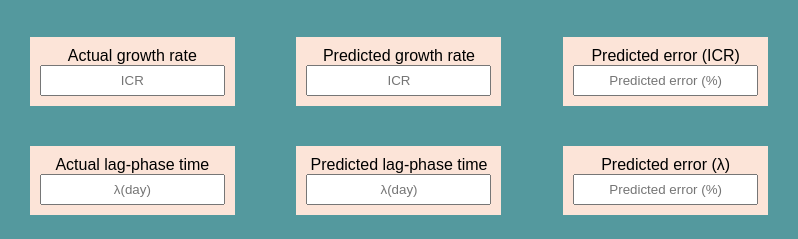
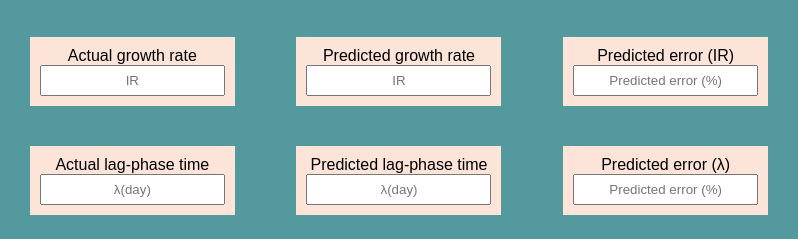
Before and after one commit to gjy111-seu/GUI-for-ML-in-AD, a plain HTML site: page index.html in a window 1280 px wide. Shown: the part 542-781 px from the top of the page, 241-1039 px from the left. Drawn offline with nearby package versions, Linux system fonts and the light colour scheme.

Commit message:
Update and rename GUI.html to index.html

```diff
--- a/GUI.html
+++ b/index.html
@@ -170,7 +170,7 @@
 const vm = new Vue({
   el: '#app',
   data: {
-    inputs: new Array(23).join('.').split('.'), // 创建23个空字符串元素的数组,
+    inputs: new Array(23).join('.').split('.'), //
     instr: ['','Specific surface area (m2/g)',
           'Average pore diameter (nm)','pH (Biochar)','Electricity conductivity (uS/cm)',
           'Particle size (nm)','Carbon (%)','Hydrogen (%)','Oxygen (%)','Nitrogen (%)',
@@ -178,12 +178,12 @@ const vm = new Vue({
           'Temperature (AD,°C)','Initial pH (AD)'],
     A: [],
     Astr: ['','Predicted biomethane yield','Predicted growth rate','Predicted lag-phase time'],
-    Aplace: ['','BMY (mL/g VS)','ICR','λ(day)'],
+    Aplace: ['','BMY (mL/g VS)','IR','λ(day)'],
     B: [],
     Bstr:['','Actual biomethane yield','Actual growth rate','Actual lag-phase time'],
-    Bplace: ['','BMY (mL/g VS)','ICR','λ(day)'],
+    Bplace: ['','BMY (mL/g VS)','IR','λ(day)'],
     C: [],
-    Cstr:['','Predicted error (BMY)','Predicted error (ICR)','Predicted error (λ)'],
+    Cstr:['','Predicted error (BMY)','Predicted error (IR)','Predicted error (λ)'],
     Cplace:['','Predicted error (%)','Predicted error (%)','Predicted error (%)'],
   },
   methods: {
```
